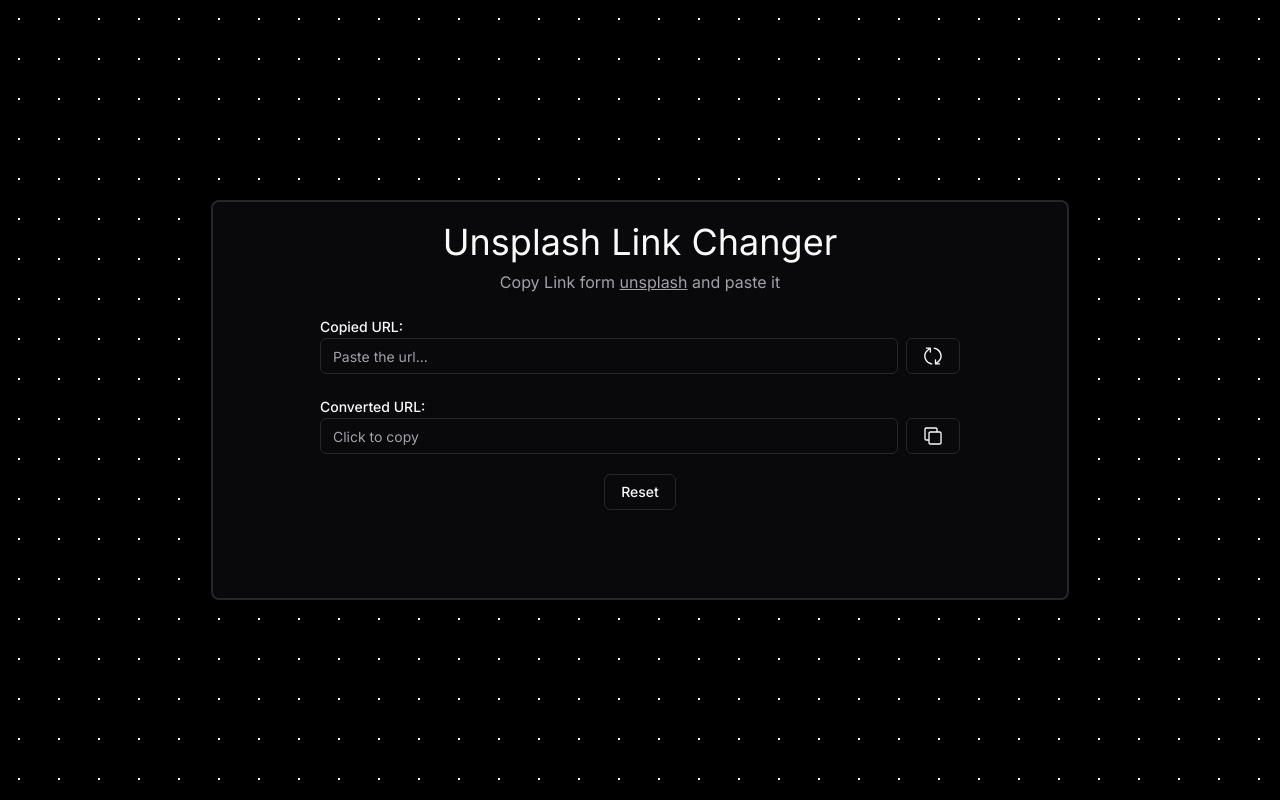
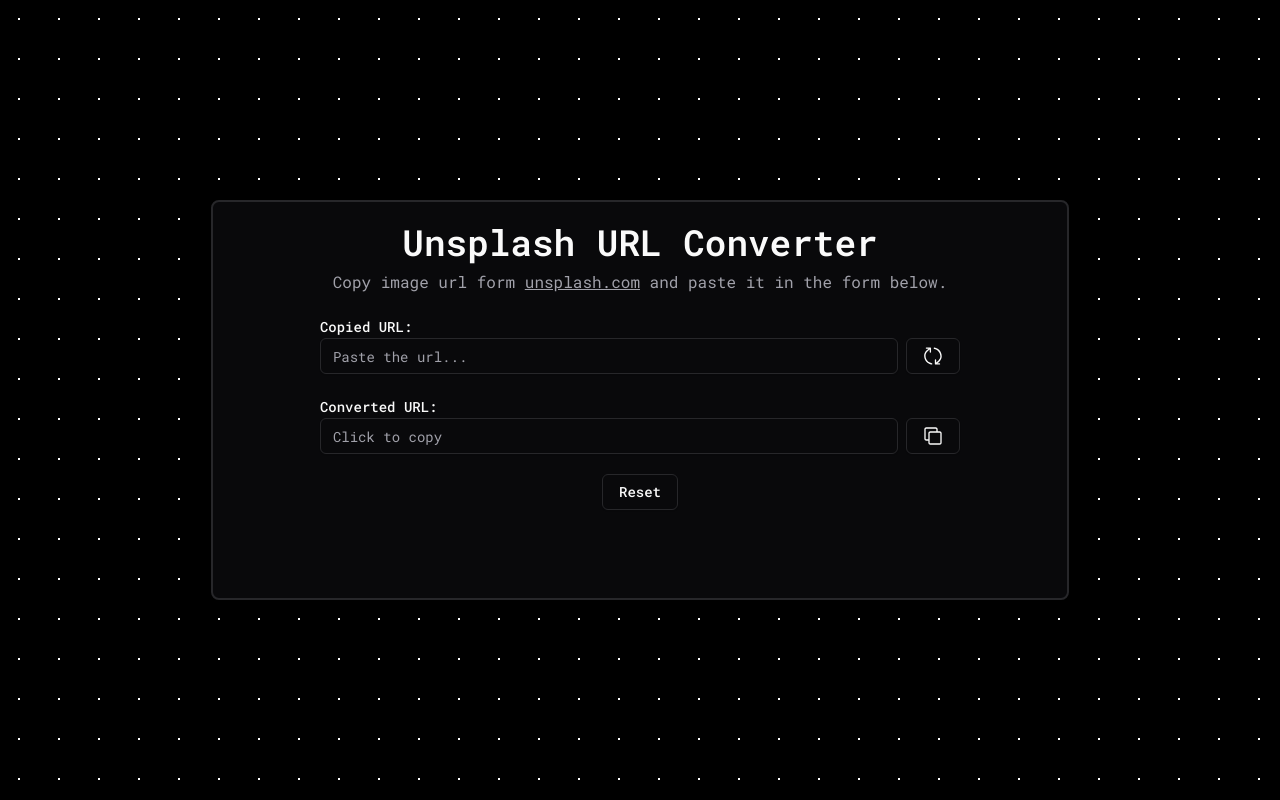
Before and after one commit to frustrated018/unsplash-url-converter, a Next.js app: page / in a window 1280 px wide. Built offline with nearby package versions, Linux system fonts and the light colour scheme.

Commit message:
Changed fonts and updated title and subtitle

```diff
--- a/src/app/layout.tsx
+++ b/src/app/layout.tsx
@@ -1,12 +1,15 @@
 import type { Metadata } from "next";
-import { Inter } from "next/font/google";
+import { Inter, Roboto_Mono } from "next/font/google";
 import "./globals.css";
 
 const inter = Inter({ subsets: ["latin"] });
 
+const robotoMono = Roboto_Mono({ subsets: ["latin"] });
+
 export const metadata: Metadata = {
-  title: "URL Changer",
-  description: "A simple tool for changing unsplash links",
+  title: "Unsplash URL Converter",
+  description:
+    "A simple tool for converting normal unsplash links to liks you can directly use as src in your next project",
 };
 
 export default function RootLayout({
@@ -16,7 +19,7 @@ export default function RootLayout({
 }>) {
   return (
     <html lang="en">
-      <body className={`${inter.className} dark`}>{children}</body>
+      <body className={`${robotoMono.className} dark`}>{children}</body>
     </html>
   );
 }
--- a/src/app/page.tsx
+++ b/src/app/page.tsx
@@ -4,17 +4,17 @@ export default function Home() {
   return (
     <main className="h-screen flex justify-center items-center">
       <section className="h-auto lg:h-[50vh] w-[67%] bg-background rounded-lg border-2">
-        <h2 className="text-2xl lg:text-4xl text-center mt-5">Unsplash Link Changer</h2>
+        <h2 className="text-2xl lg:text-4xl text-center mt-5 font-semibold">Unsplash URL Converter</h2>
         <div className="mt-2 text-sm md:text-base text-center text-muted-foreground">
-          Copy Link form{" "}
+          Copy image url form{" "}
           <a
             href="https://unsplash.com"
             target="_blank"
             className="hover:text-primary underline"
           >
-            unsplash
+            unsplash.com
           </a>{" "}
-          and paste it
+          and paste it in the form below.
         </div>
         <SubmissionArea />
       </section>
```
